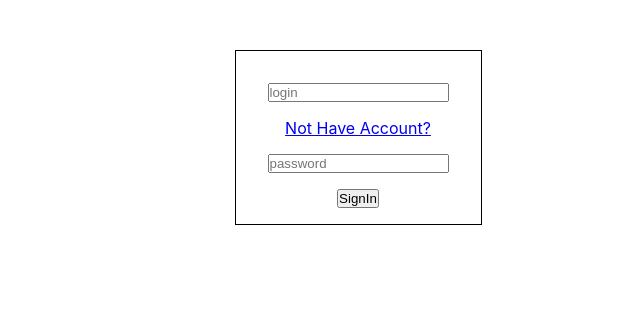
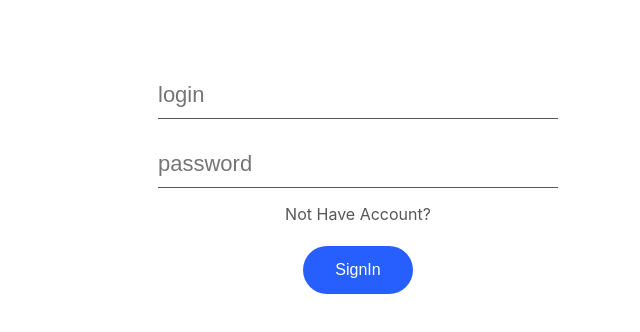
Before and after one commit to papakapa/react-to-do, a React (Create React App) app in the folder to-do/: page /auth in a window 1280 px wide. Shown: the top 332 px of the page, without its empty margins (282-922 px from the left). Built offline with nearby package versions, Linux system fonts and the light colour scheme.

Commit message:
fix presentation

```diff
--- a/to-do/src/modules/auth/SignInForm.tsx
+++ b/to-do/src/modules/auth/SignInForm.tsx
@@ -3,7 +3,7 @@ import { useDispatch } from 'react-redux';
 import { useForm } from 'react-hook-form';
 import { IUserToSignIn } from '../../core/interfaces/IUser';
 import { signIn } from '../../redux/auth/auth.actions';
-import { LoginForm } from './StyledSignInForm';
+import { LoginForm, StyledLogButton } from './StyledSignInForm';
 import { NavLink } from 'react-router-dom';
 
 const SignInForm  = () => {
@@ -23,7 +23,6 @@ const SignInForm  = () => {
         placeholder='login'
         autoComplete='off'
       />
-      <NavLink to='/auth/reg'>Not Have Account?</NavLink>
       <input
         type='password'
         name='password'
@@ -31,7 +30,8 @@ const SignInForm  = () => {
         placeholder='password'
         autoComplete='off'
       />
-      <button type='submit'>SignIn</button>
+      <NavLink to='/auth/reg'>Not Have Account?</NavLink>
+      <StyledLogButton type='submit'>SignIn</StyledLogButton>
     </LoginForm>
   );
 };
--- a/to-do/src/modules/auth/SignUp.tsx
+++ b/to-do/src/modules/auth/SignUp.tsx
@@ -1,20 +1,28 @@
-import React, {useRef} from 'react';
+import React, {useRef, useState} from 'react';
 import {useForm} from 'react-hook-form';
 import {SignUpForm} from './StyledSignUpForm';
 import {IUserToCreate} from '../../core/interfaces/IUser';
 import {useDispatch} from "react-redux";
 import {signUp} from "../../redux/auth/auth.actions";
+import {StyledLogButton} from './StyledSignInForm';
+import { Redirect } from 'react-router-dom';
 
 const SignUp = () => {
   const dispatch = useDispatch();
+  const [isCreated, setIsCreated] = useState(false);
   const {register, handleSubmit, watch} = useForm<IUserToCreate>();
 
   const password = useRef({});
   password.current = watch("password", "");
 
-  const onSignUp = (data: IUserToCreate) => dispatch(signUp(data));
+  const onSignUp = (data: IUserToCreate) => {
+    console.log('start');
+    dispatch(signUp(data, setIsCreated));
+  };
 
   return (
+    <>
+      {isCreated && <Redirect to='/auth'/>}
       <SignUpForm onSubmit={handleSubmit(onSignUp)}>
         <input
           type='text'
@@ -40,8 +48,9 @@ const SignUp = () => {
           placeholder='Valid your password'
           autoComplete='off'
         />
-      <button type='submit'>SignUp</button>
+        <StyledLogButton type='submit'>SignUp</StyledLogButton>
       </SignUpForm>
+    </>
   )
 };
 
--- a/to-do/src/modules/auth/StyledSignInForm.ts
+++ b/to-do/src/modules/auth/StyledSignInForm.ts
@@ -9,10 +9,45 @@ export const LoginForm = styled.form`
   margin-bottom: 10px;
 
   & input  {
+    width: 400px;
+    font-size: 22px;
+    font-weight: normal;
+    border: 0;
+    border-bottom: 1px solid #575757;
+    outline: 0;
+    color: black;
+    background: transparent;
+    padding-bottom: 10px;
     margin: 16px 0;
+  }
+
+  & a {
+    text-decoration: none;
+    font-size: 16px;
+    color: #575757;
+    padding-bottom: 2px;
+
+    &:hover {
+      border-bottom: 1px solid black;
+      color: black;
+    }
   }
 
   padding: 16px 32px;
 
-  border: 1px solid black;
 `;
+
+export const StyledLogButton = styled.button`
+  margin-top: 20px;
+  background: #275efe;
+  padding: 16px 32px;
+  font-weight: 500;
+  font-size: 16px;
+  line-height: 1;
+  color: white;
+  border-radius: 24px;
+  border: none;
+  outline: none;
+  overflow: hidden;
+  cursor: pointer;
+`;
--- a/to-do/src/modules/auth/StyledSignUpForm.ts
+++ b/to-do/src/modules/auth/StyledSignUpForm.ts
@@ -7,4 +7,17 @@ export const SignUpForm = styled.form`
   display: flex;
   flex-direction: column;
   align-items: center;
+
+   & input  {
+    width: 400px;
+    font-size: 22px;
+    font-weight: normal;
+    border: 0;
+    border-bottom: 1px solid #575757;
+    outline: 0;
+    color: black;
+    background: transparent;
+    padding-bottom: 10px;
+    margin: 16px 0;
+  }
 `;
--- a/to-do/src/pages/home/Header.tsx
+++ b/to-do/src/pages/home/Header.tsx
@@ -1,7 +1,7 @@
 import React from 'react';
 import {useDispatch} from "react-redux";
 import {signOut} from '../../redux/auth/auth.actions';
-import {StyledHeader} from './StyledHeader';
+import {StyledExitButton, StyledHeader} from './StyledHeader';
 
 const Header = () => {
   const dispatch = useDispatch();
@@ -10,7 +10,7 @@ const Header = () => {
 
   return (
     <StyledHeader>
-      <button onClick={logOut}>Выйти</button>
+      <StyledExitButton onClick={logOut}>Выйти</StyledExitButton>
     </StyledHeader>
   );
 };
--- a/to-do/src/pages/home/StyledHeader.ts
+++ b/to-do/src/pages/home/StyledHeader.ts
@@ -3,3 +3,18 @@ import styled from 'styled-components';
 export const StyledHeader = styled.div`
   position: fixed;
 `;
+
+export const StyledExitButton = styled.button`
+  margin: 10px;
+  background: #275efe;
+  padding: 8px 16px;
+  font-weight: 500;
+  font-size: 16px;
+  line-height: 1;
+  color: white;
+  border-radius: 24px;
+  border: none;
+  outline: none;
+  overflow: hidden;
+  cursor: pointer;
+`;
--- a/to-do/src/redux/auth/auth.actions.ts
+++ b/to-do/src/redux/auth/auth.actions.ts
@@ -38,12 +38,12 @@ export const signIn = (user: IUserToSignIn): ThunkAction<any, RootState, any, an
   }
 };
 
-export const signUp = (user: IUserToCreate): ThunkAction<any, any, any, any> => async () => {
+export const signUp = (user: IUserToCreate, setIsCreated: any): ThunkAction<any, any, any, any> => async () => {
   const res = await axios.post('http://localhost:1234/auth/signUp', { user : {
       login: user.login,
       password: user.password
     }});
-  console.log(res.data);
+  res.status !== 500 && setIsCreated(true);
 };
 
 export const signOut = ():ThunkAction<any, any, any, any> => async dispatch => {
```
Lines whose indentation alone changed are shown as unchanged.
